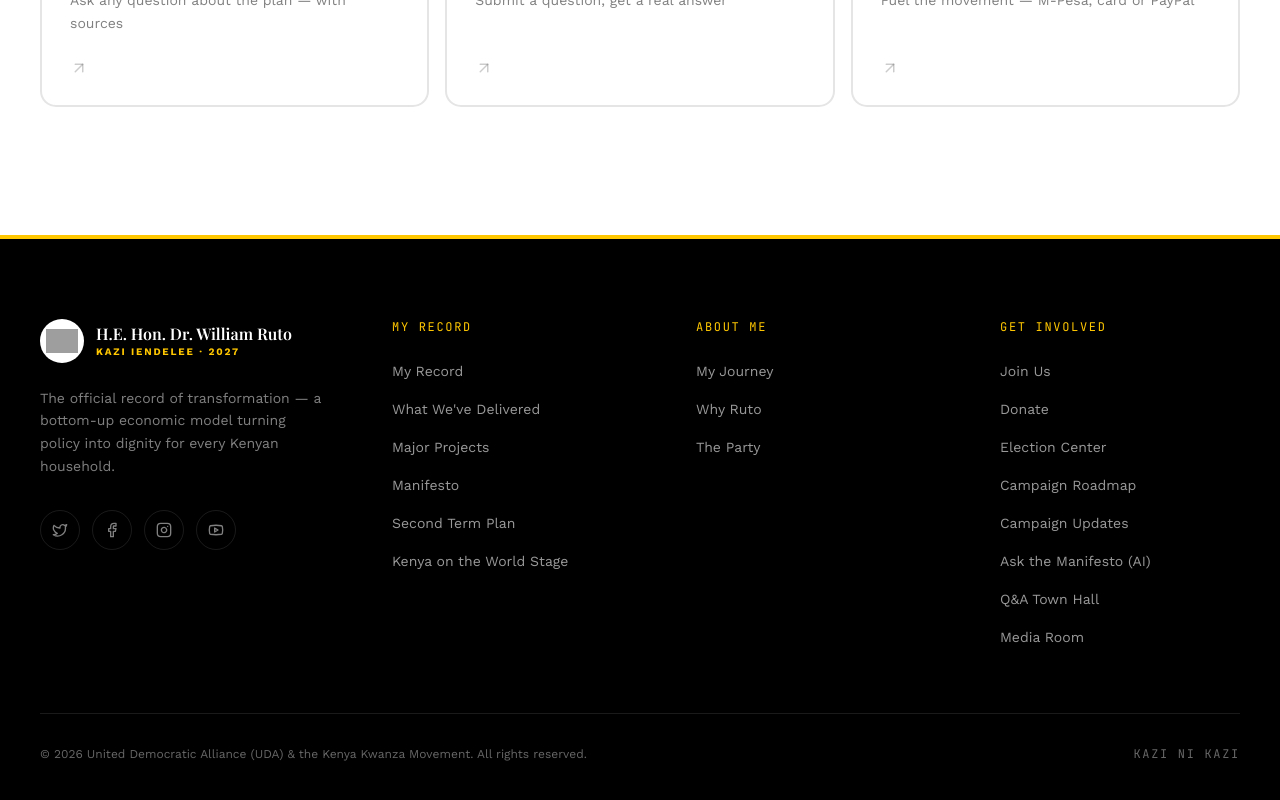
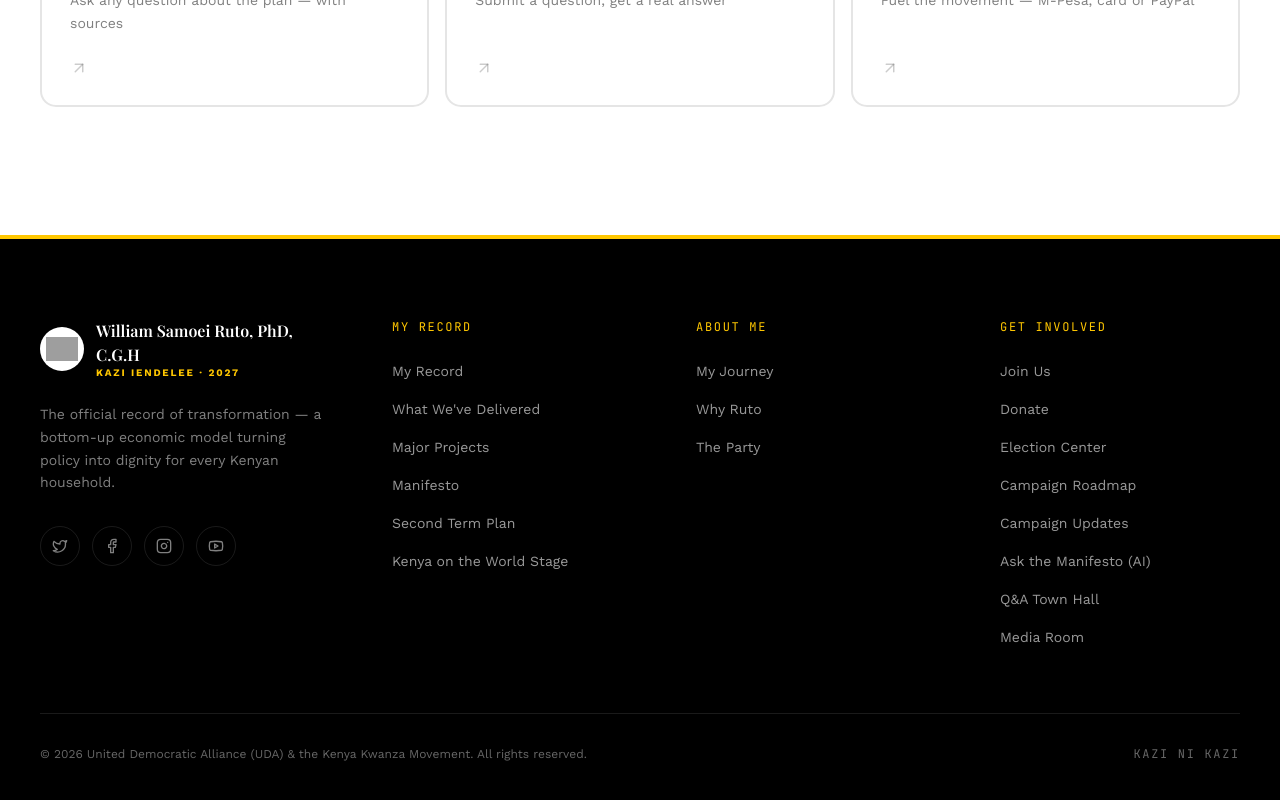
Before and after one commit to MachtheG/No.1, a Next.js app: page / in a window 1280 px wide. Shown: the part 9548-10348 px from the top of the page. Built offline with nearby package versions, Linux system fonts and the light colour scheme; grey boxes are pictures that could not be loaded.

Commit message:
Update site-footer.tsx

```diff
--- a/components/layout/site-footer.tsx
+++ b/components/layout/site-footer.tsx
@@ -34,7 +34,7 @@ export function SiteFooter() {
               </span>
               <span className="flex flex-col leading-tight">
                 <span className="font-display text-base font-semibold text-white">
-                  H.E. Hon. Dr. William Ruto
+                 William Samoei Ruto, PhD, C.G.H
                 </span>
                 <span className="text-[10px] font-bold uppercase tracking-[0.18em] text-party-yellow">
                   {CAMPAIGN.slogan} &middot; {CAMPAIGN.year}
```
